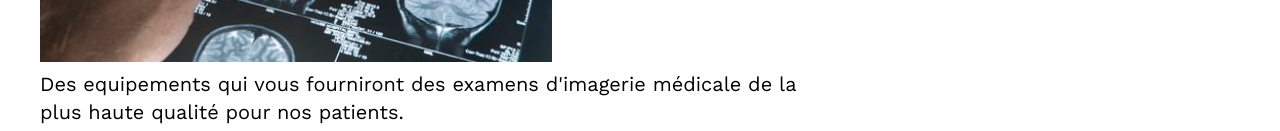
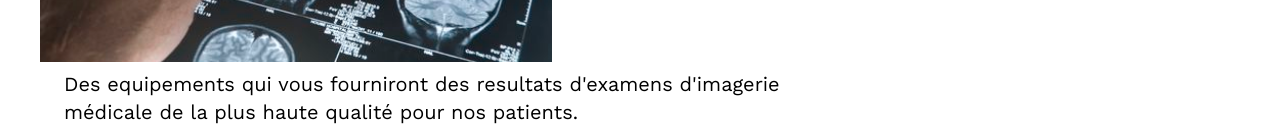
Before and after one commit to HonoTSHIBANGU/appClinic, a React (Vite) app: page /apropos in a window 1280 px wide. Shown: the part 695-826 px from the top of the page. Built offline with nearby package versions, Linux system fonts and the light colour scheme.

Commit message:
contenu page about4

```diff
--- a/src/menuDeNavigation/Accueil/About.jsx
+++ b/src/menuDeNavigation/Accueil/About.jsx
@@ -18,9 +18,10 @@ function About() {
         une expérience d'achat unique et des produits de qualité.
       </p>
       <img className="h-80 w-[40%]  mx-10  object-cover" src={examen} alt="" />
-      <p className="my-2 mx-10 text-xl">
-        Des equipements qui vous fourniront des examens d'imagerie médicale de
-        la <br /> plus haute qualité pour nos patients.
+      <p className="my-2 mx-16 text-xl">
+        Des equipements qui vous fourniront des resultats d'examens d'imagerie
+        <br />
+        médicale de la plus haute qualité pour nos patients.
       </p>
     </div>
   );
```
